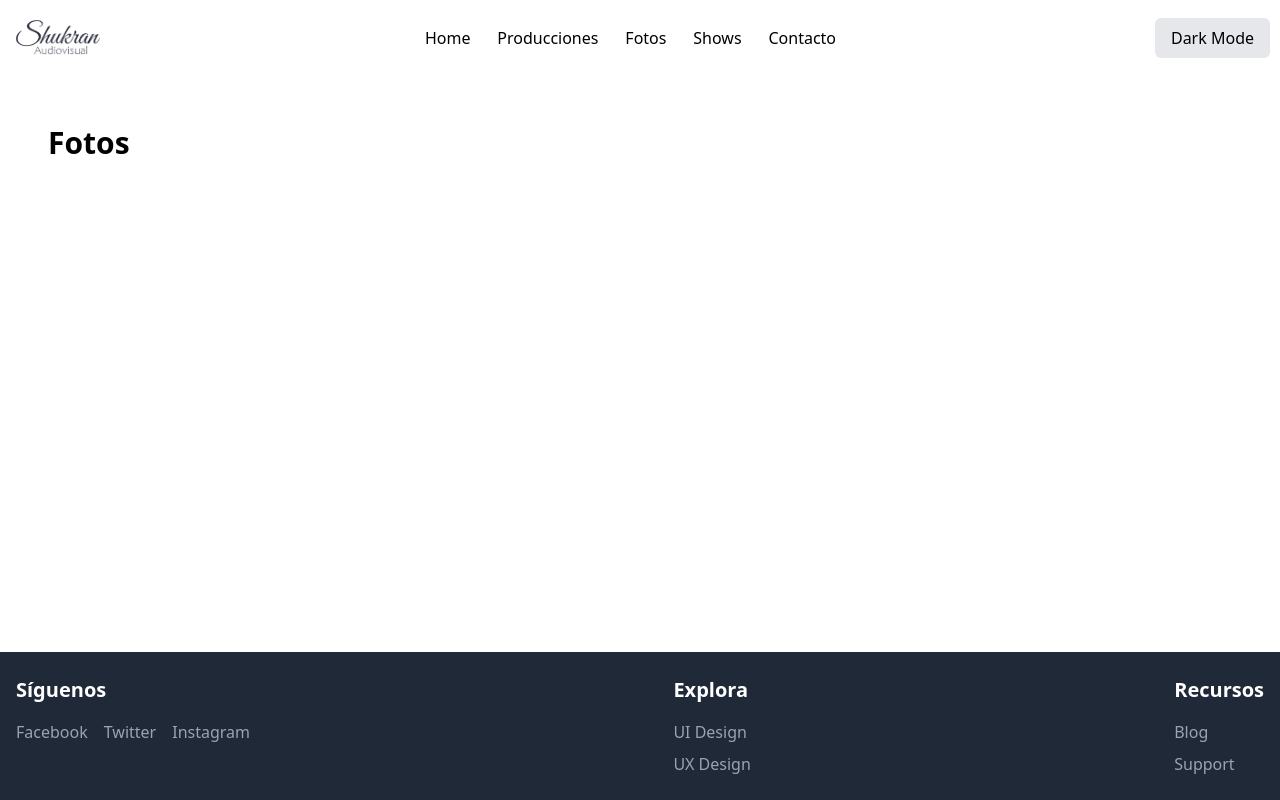
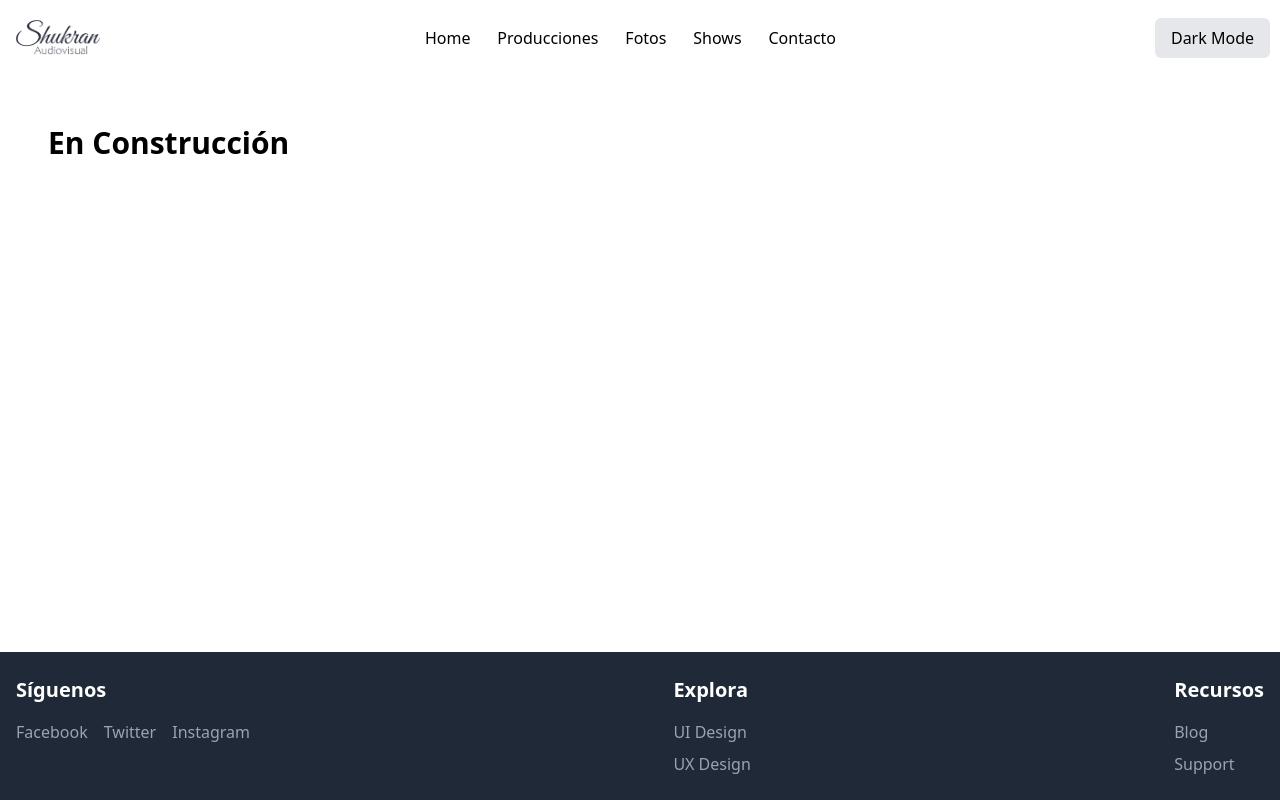
Before and after one commit to JesusMaidana/PracticaReactTailwind, a React (Vite) app: page /fotos in a window 1280 px wide. Built offline with nearby package versions, Linux system fonts and the light colour scheme.

Commit message:
Se agrego el formulario del Festival SOUTH AMERICA BELLYDANCE, y se cambiaron los textos de las páginas

```diff
--- /dev/null
+++ b/src/componentes/Formulario.jsx
@@ -0,0 +1,21 @@
+import React from 'react';
+
+export const Formulario = () => {
+  return (
+    <div className="bg-SoftRed text-OffWhite text-center py-4">
+      <h2 className="text-2xl font-bold">Inscripción para Fotos y Videos del Festival SOUTH AMERICA BELLYDANCE</h2>
+      <p className="mt-2 mb-4">
+        Preinscribite para asegurar tu compra de fotos y videos profesionales del festival. Recordá que, además de preinscribirte, deberás abonar y enviar el comprobante de pago.
+      </p>
+      <a
+        href="https://docs.google.com/forms/d/e/1FAIpQLSeddSSmxAFEm4B1wSAi_szBh49ePxJYfljmbexnBbHcHh_mdQ/viewform"
+
+        rel="noopener noreferrer"
+      >
+        <button className="mt-2 bg-white text-black px-4 py-2 rounded hover:bg-gray-200">
+          Asegurá tus fotos y videos
+        </button>
+      </a>
+    </div>
+  );
+};
--- a/src/componentes/MainArticleText.jsx
+++ b/src/componentes/MainArticleText.jsx
@@ -12,9 +12,9 @@ export const MainArticleText = () => {
           Destacá en redes sociales con producciones audiovisuales hechas a
           medida para vos.
         </p>
-        <button className="bg-SoftRed w-[185px] h-[48px] uppercase text-OffWhite hover:bg-VeryDarkBlue">
+        {/* <button className="bg-SoftRed w-[185px] h-[48px] uppercase text-OffWhite hover:bg-VeryDarkBlue">
           Ver más
-        </button>
+        </button> */}
       </div>
     </section>
   );
--- a/src/pages/Contacto.jsx
+++ b/src/pages/Contacto.jsx
@@ -3,7 +3,7 @@ import React from 'react';
 const Contacto = () => {
   return (
     <div className="p-8">
-      <h1 className="text-3xl font-bold mb-4">Contacto</h1>
+      <h1 className="text-3xl font-bold mb-4">En Construcción</h1>
       {/* Aquí iría el contenido de la página de contacto */}
     </div>
   );
--- a/src/pages/Fotos.jsx
+++ b/src/pages/Fotos.jsx
@@ -3,7 +3,7 @@ import React from 'react';
 const Fotos = () => {
   return (
     <div className="p-8">
-      <h1 className="text-3xl font-bold mb-4">Fotos</h1>
+      <h1 className="text-3xl font-bold mb-4">En Construcción</h1>
       {/* Aquí iría el contenido de la página de fotos */}
     </div>
   );
--- a/src/pages/Inicio.jsx
+++ b/src/pages/Inicio.jsx
@@ -1,16 +1,20 @@
 import React from 'react';
 import { MainArticle } from '../componentes/MainArticle';
+import { Formulario } from '../componentes/Formulario'; // Importa el nuevo componente
+import { Escuelas } from '../componentes/Escuelas';
+import { Testimonios } from '../componentes/Testimonios';
 import { NewContainer } from '../componentes/NewContainer';
 import { ArticlesContainer } from '../componentes/ArticlesContainer';
-import { Escuelas } from '../componentes/Escuelas';
-import { Testimonios } from '../componentes/Testimonios';
 
 const Inicio = () => {
   return (
     <>
       <MainArticle />
-      <Escuelas/>
-      <Testimonios/>
+
+      <Formulario /> {/* Agrega el nuevo componente aquí */}
+
+      <Escuelas />
+      <Testimonios />
       <NewContainer />
       <ArticlesContainer />
     </>
--- a/src/pages/Show.jsx
+++ b/src/pages/Show.jsx
@@ -3,7 +3,7 @@ import React from 'react';
 const Show = () => {
   return (
     <div className="p-8">
-      <h1 className="text-3xl font-bold mb-4">Show</h1>
+      <h1 className="text-3xl font-bold mb-4">En Construcción</h1>
       {/* Aquí iría el contenido de la página de show */}
     </div>
   );
--- a/src/pages/Video.jsx
+++ b/src/pages/Video.jsx
@@ -3,7 +3,7 @@ import React from 'react';
 const Video = () => {
   return (
     <div className="p-8">
-      <h1 className="text-3xl font-bold mb-4">Videos</h1>
+      <h1 className="text-3xl font-bold mb-4">En Construcción</h1>
       {/* Aquí iría el contenido de la página de videos */}
     </div>
   );
```
